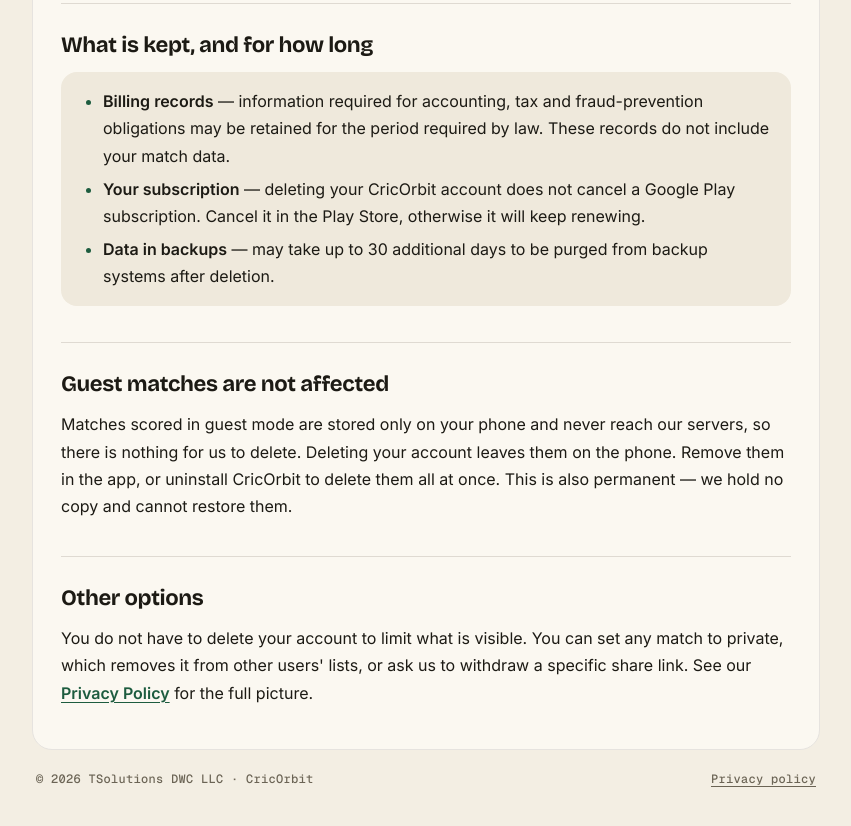
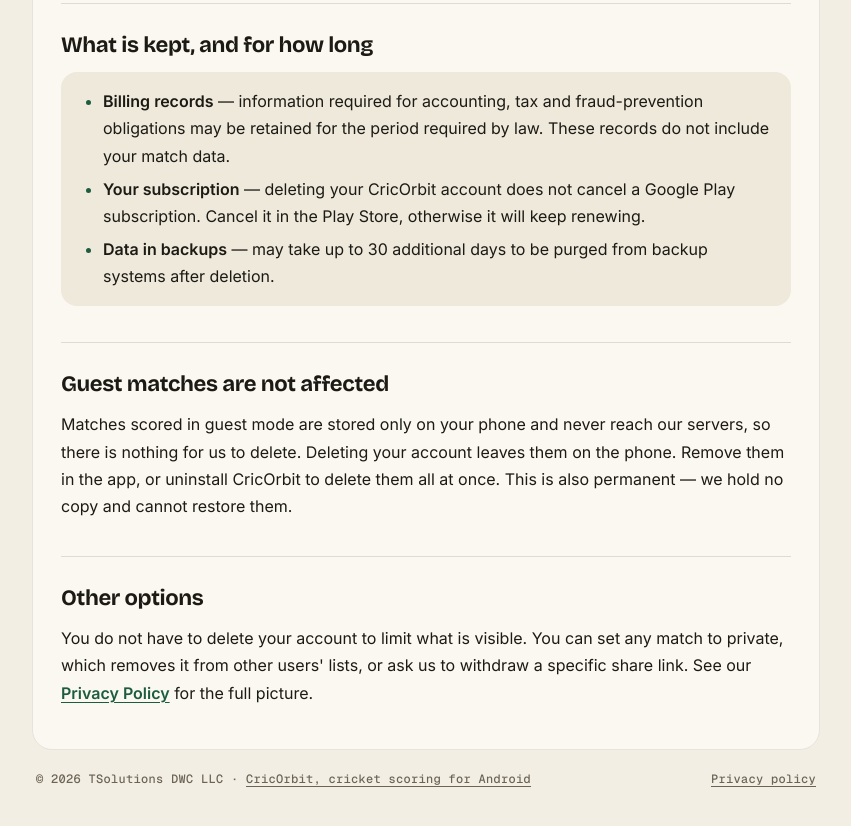
Before and after one commit to Talhatbt/talhatbt.github.io, a plain HTML site: page cricscorer/account-deletion.html in a window 1280 px wide. Shown: the part 1288-2114 px from the top of the page, without its empty margins (214-1065 px from the left). Drawn offline with Linux system fonts and the light colour scheme.

Commit message:
CricOrbit pages: link to the app's site from the footer
Co-Authored-By: Claude Opus 5.5 <noreply@anthropic.com>

```diff
--- a/cricscorer/account-deletion.html
+++ b/cricscorer/account-deletion.html
@@ -59,7 +59,7 @@
 <p>You do not have to delete your account to limit what is visible. You can set any match to private, which removes it from other users' lists, or ask us to withdraw a specific share link. See our <a href="privacy-policy.html">Privacy Policy</a> for the full picture.</p>
 </main>
 
-<footer><span>&copy; 2026 TSolutions DWC LLC &middot; CricOrbit</span><a href="privacy-policy.html">Privacy policy</a></footer>
+<footer><span>&copy; 2026 TSolutions DWC LLC &middot; <a href="https://cricorbit.tsolutions-dwc.com/">CricOrbit, cricket scoring for Android</a></span><a href="privacy-policy.html">Privacy policy</a></footer>
 </div>
 </body>
 </html>
```
Also changed, not shown: cricscorer/privacy-policy.html (+1 -1 lines).
